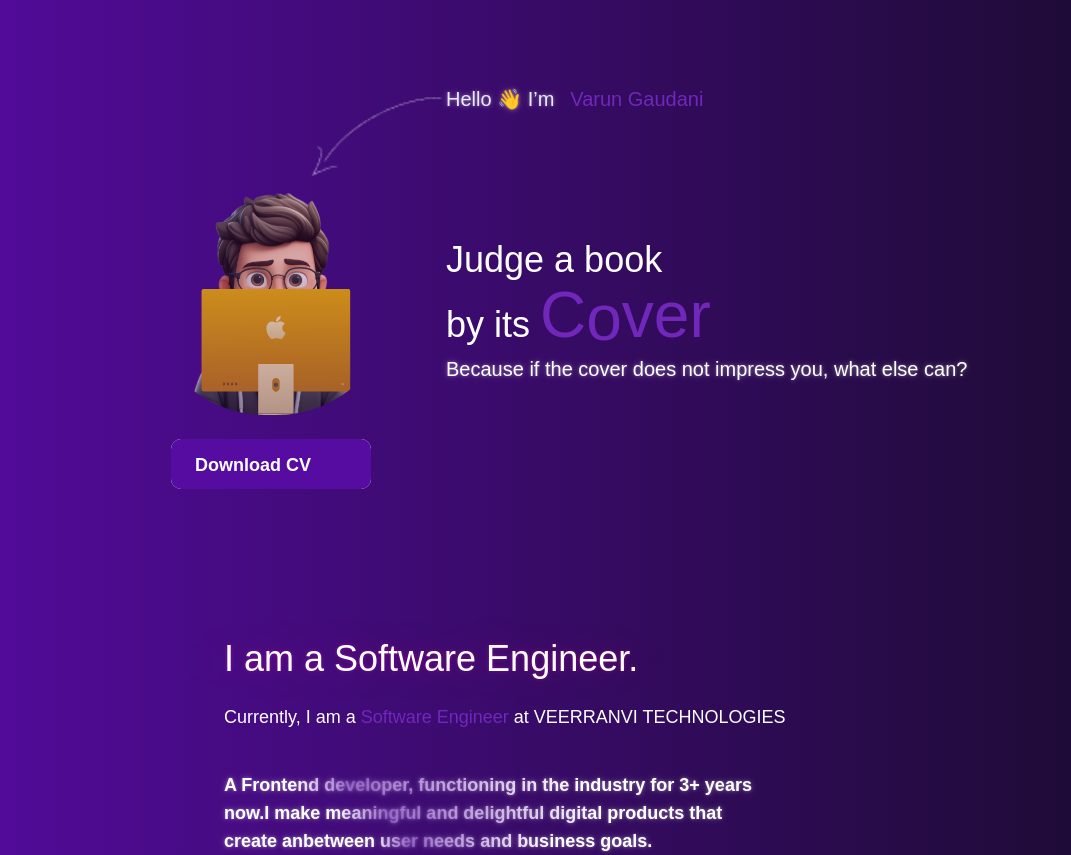
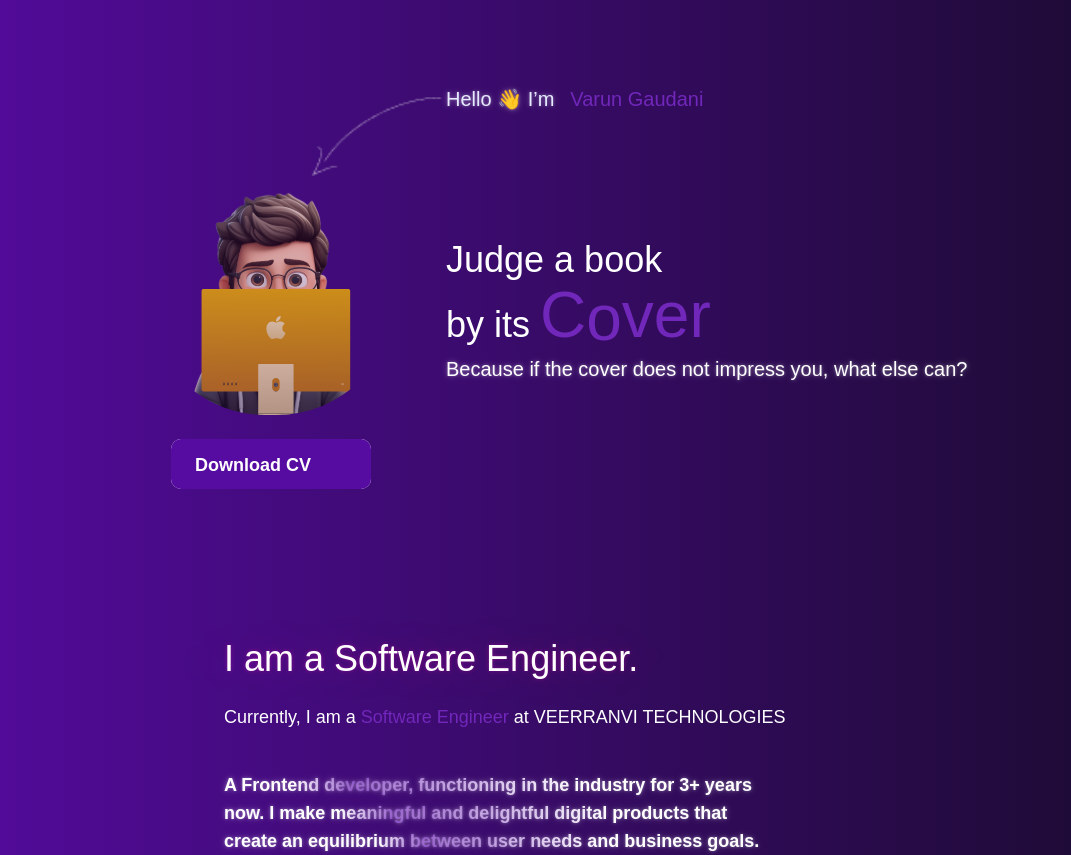
Before and after one commit to kristal7636/kristal-portfolio, a Next.js app: page /Hero in a window 1280 px wide. Shown: the whole page, without its empty margins (104-1175 px from the left). Built offline with nearby package versions, Linux system fonts and the light colour scheme.

Commit message:
hero section paragraph error solved

```diff
--- a/src/app/Hero/page.tsx
+++ b/src/app/Hero/page.tsx
@@ -83,13 +83,13 @@ const Hero = () => {
           <p className="text-sm sm:text-base md:text-lg inline">
             <span className="shine">
               A Frontend developer, functioning in the industry for 3+ years
-              now.
+              now. {""}
             </span>
             <span className="shine">
-              I make meaningful and delightful digital products that create an
+              I make meaningful and delightful digital products that create an{" "}
             </span>
             <span className="shine">
-              between user needs and business goals.
+              equilibrium between user needs and business goals.
             </span>
           </p>
         </div>
```
